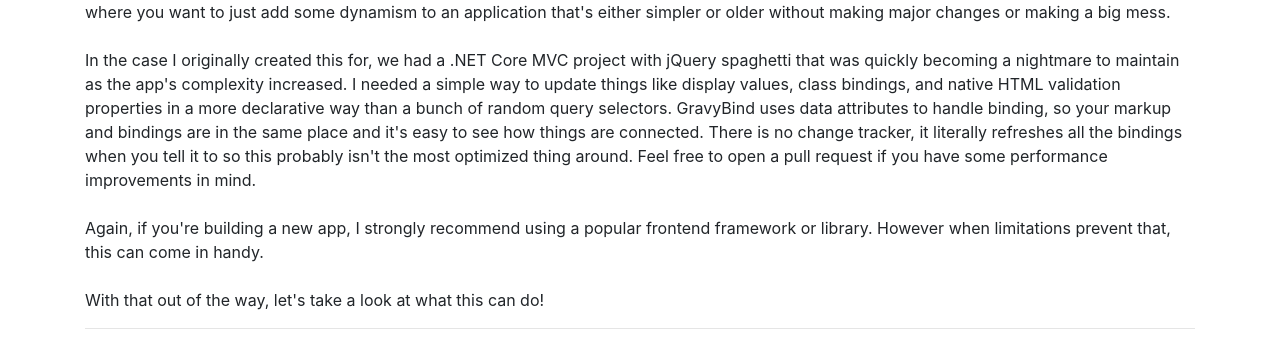
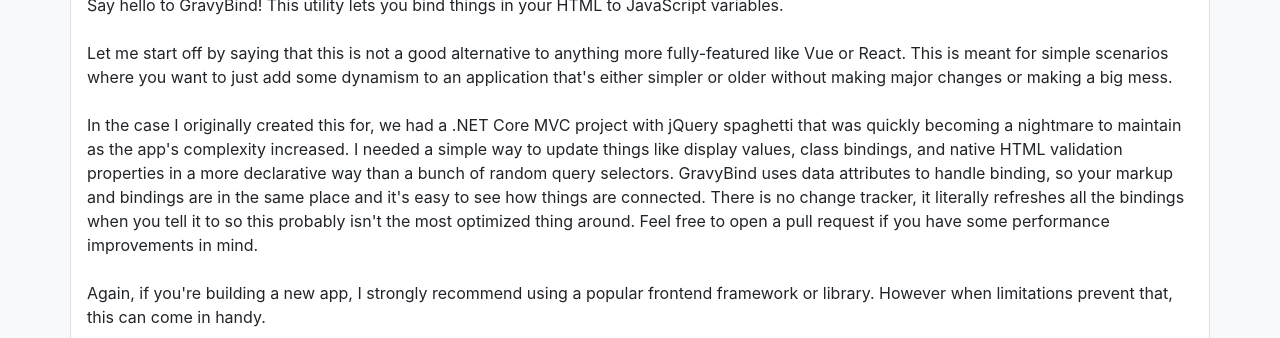
Before and after one commit to halomakes/gravy-bind, a website: page demo/index.html in a window 1280 px wide. Shown: the part 251-589 px from the top of the page. Drawn offline with nearby package versions, Linux system fonts and the light colour scheme; a script that the page names is missing.

Commit message:
update alignment

```diff
--- a/demo/index.html
+++ b/demo/index.html
@@ -21,8 +21,8 @@
     <link rel="stylesheet" href="//cdnjs.cloudflare.com/ajax/libs/highlight.js/10.0.3/styles/default.min.css" async>
 </head>
 
-<body>
-    <div class="container">
+<body class="bg-light">
+    <div class="container p-3 my-5 rounded border bg-white">
         <h1>GravyBind</h1>
         <small>Hassle-free one-way binding for predominantly server-side apps</small>
         <div>
```
